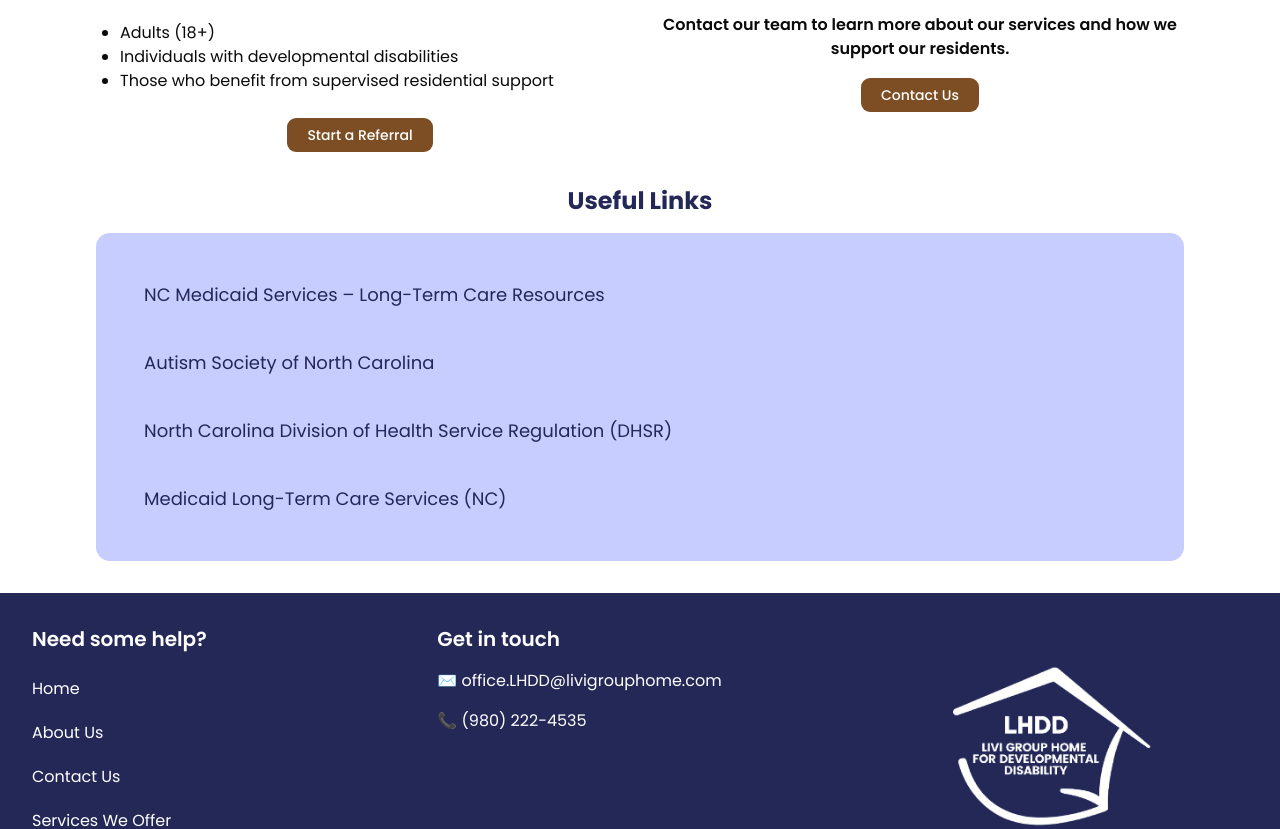
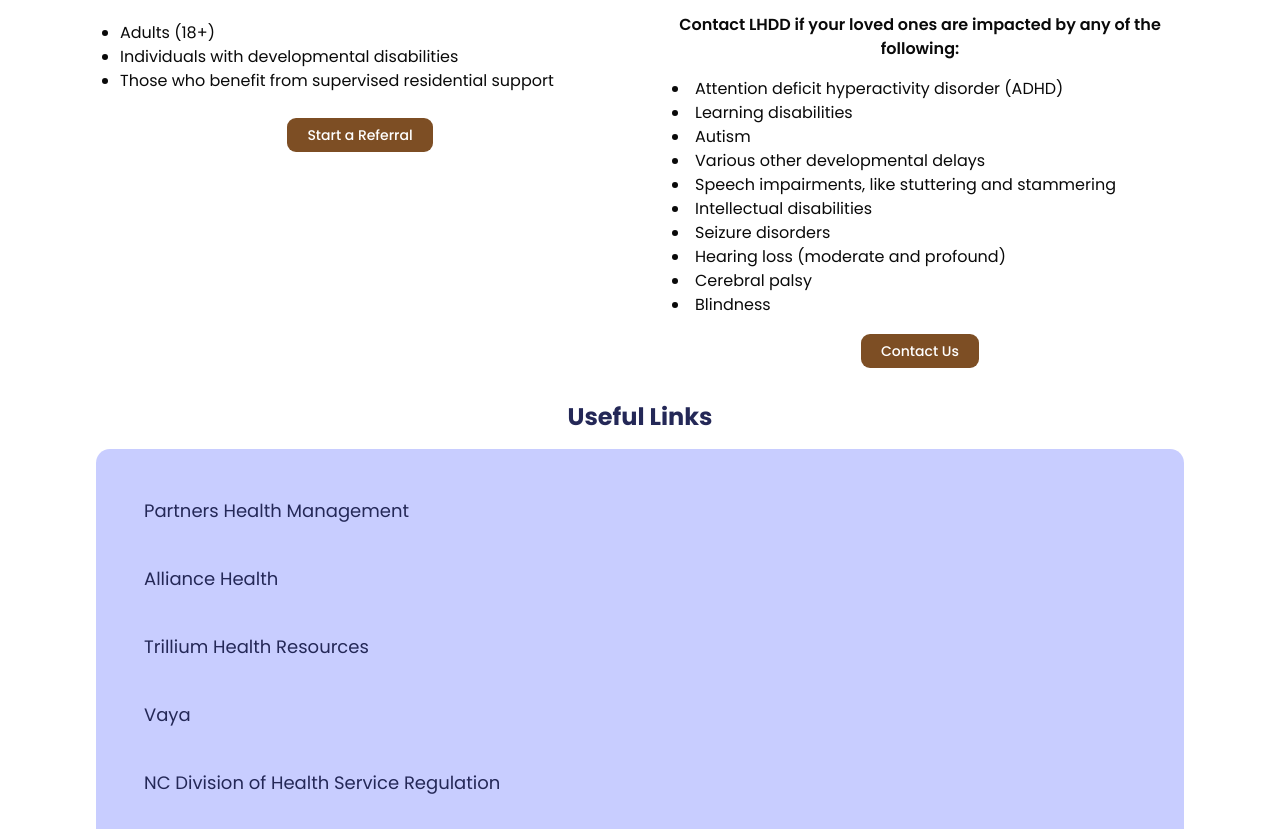
Before and after one commit to mfandohan05/lhdd-group-home, a React (Vite) app: page / in a window 1280 px wide. Shown: the part 2340-3169 px from the top of the page. Built offline with nearby package versions, Linux system fonts and the light colour scheme.

Commit message:
made minor tweaks, updated links

```diff
--- a/index.html
+++ b/index.html
@@ -9,7 +9,7 @@
     <link rel="preconnect" href="https://fonts.gstatic.com" crossorigin>
     <link href="https://fonts.googleapis.com/css2?family=Poppins:ital,wght@0,100;0,200;0,300;0,400;0,500;0,600;0,700;0,800;0,900;1,100;1,200;1,300;1,400;1,500;1,600;1,700;1,800;1,900&display=swap" rel="stylesheet">
   </head>
-  <body>
+  <body style="overflow-x: hidden;">
     <div id="root"></div>
     <script type="module" src="/src/main.jsx"></script>
   </body>
--- a/src/components/contact-us-page/ContactUsPageComponent.jsx
+++ b/src/components/contact-us-page/ContactUsPageComponent.jsx
@@ -35,8 +35,8 @@ function ContactUsPageComponent() {
                     We’re here to answer your questions and help you get started.
                 </SimpleParagraphComponent>
                 <div className="flex flex-col md:flex flex-col gap-2 md:items-center">
-                    <a href="mailto:office.LHDD@livigrouphome.com" className="text-sm">✉️ office.LHDD@livigrouphome.com</a>
-                    <a href="tel:(980) 222-4535" className="text-sm">📞 (980) 222-4535</a>
+                    <a href="mailto:office.LHDD@livigrouphome.com" className="text-sm hover:underline">✉️ office.LHDD@livigrouphome.com</a>
+                    <a href="tel:(980) 222-4535" className="text-sm hover:underline">📞 (980) 222-4535</a>
                 </div>
 
             </div>
--- a/src/components/footer/FooterComponent.jsx
+++ b/src/components/footer/FooterComponent.jsx
@@ -7,11 +7,11 @@ function FooterComponent() {
                 <div className="">
                     <div className="text-white text-xl font-semibold">Need some help?</div>
                     <ul className="text-white mt-6 font-base text-base flex flex-col gap-5">
-                        <li><Link to="/">Home</Link></li>
-                        <li><Link to="/about">About Us</Link></li>
-                        <li><Link to="/contact">Contact Us</Link></li>
-                        <li><Link to="/services">Services We Offer</Link></li>
-                        <li><Link to="/referrals">Referrals</Link></li>
+                        <li><Link to="/" className="hover:text-blue-300">Home</Link></li>
+                        <li><Link to="/about" className="hover:text-blue-300">About Us</Link></li>
+                        <li><Link to="/contact" className="hover:text-blue-300">Contact Us</Link></li>
+                        <li><Link to="/services" className="hover:text-blue-300">Services We Offer</Link></li>
+                        <li><Link to="/referrals" className="hover:text-blue-300">Referrals</Link></li>
                     </ul>
                 </div>
                 <div className="flex flex-col gap-4">
--- a/src/components/header/HeaderComponent.jsx
+++ b/src/components/header/HeaderComponent.jsx
@@ -53,11 +53,11 @@ function HeaderComponent() {
             </Sheet>
             <div>
                 <nav className="hidden lg:flex text-white text-base space-x-4">
-                    <Link to="/">Home</Link>
-                    <Link to="/about">About Us</Link>
-                    <Link to="/contact">Contact Us</Link>
-                    <Link to="/services">Services We Offer</Link>
-                    <Link to="/referrals">Referrals</Link>
+                    <Link to="/" className="hover:text-blue-300">Home</Link>
+                    <Link to="/about" className="hover:text-blue-300">About Us</Link>
+                    <Link to="/contact" className="hover:text-blue-300">Contact Us</Link>
+                    <Link to="/services" className="hover:text-blue-300">Services We Offer</Link>
+                    <Link to="/referrals" className="hover:text-blue-300">Referrals</Link>
                 </nav>
             </div>
         </header>
--- a/src/components/home-page/HomePageCTAComponent.jsx
+++ b/src/components/home-page/HomePageCTAComponent.jsx
@@ -17,7 +17,20 @@ function HomePageCTAComponent() {
             </div>
             <div>
                 <SectionHeaderComponent text="Looking for care for a loved one?" />
-                <p className="font-semibold text-center text-base">Contact our team to learn more about our services and how we support our residents.</p>
+                <p className="font-semibold text-center text-base">Contact LHDD if your loved ones are impacted by any of the following:</p>
+                <ul className="list-inside list-disc m-4">
+                    <li>Attention deficit hyperactivity disorder (ADHD)</li>
+                    <li>Learning disabilities</li>
+                    <li>Autism</li>
+                    <li>Various other developmental delays</li>
+                    <li>Speech impairments, like stuttering and stammering</li>
+                    <li>Intellectual disabilities</li>
+                    <li>Seizure disorders</li>
+                    <li>Hearing loss (moderate and profound)</li>
+                    <li>Cerebral palsy</li>
+                    <li>Blindness</li>
+                </ul>
+
                 <Link to="/contact">
                     <PrimaryButtonComponent text="Contact Us" />
                 </Link>
--- a/src/components/home-page/UsefulLinksSectionComponent.jsx
+++ b/src/components/home-page/UsefulLinksSectionComponent.jsx
@@ -1,29 +1,33 @@
 import SectionHeaderComponent from "../global/SectionHeaderComponent";
 const links = [
     {
-        linkText: "NC Medicaid Services – Long-Term Care Resources",
-        linkSrc: "https://www.example.com/link1"
+        linkText: "Partners Health Management",
+        linkSrc: "https://www.partnersbhm.org"
     },
     {
-        linkText: "Autism Society of North Carolina",
-        linkSrc: "https://www.example.com/link2"
+        linkText: "Alliance Health",
+        linkSrc: "https://www.alliancehealthplan.org/"
     },
     {
-        linkText: "North Carolina Division of Health Service Regulation (DHSR)",
-        linkSrc: "https://www.example.com/link3"
+        linkText: "Trillium Health Resources",
+        linkSrc: "https://www.trilliumhealthresources.org"
     },
     {
-        linkText: "Medicaid Long-Term Care Services (NC)",
-        linkSrc: "https://www.example.com/link4"
+        linkText: "Vaya",
+        linkSrc: "https://www.vayahealth.com"
+    },
+    {
+        linkText: "NC Division of Health Service Regulation",
+        linkSrc: "https://info.ncdhhs.gov/dhsr/"
     }
 ]
 function UsefulLinksSectionComponent() {
     return (
         <div className="my-8">
             <SectionHeaderComponent text="Useful Links" />
-            <div className="flex flex-col items-center gap-10 bg-[#C8CDFF] rounded-xl p-12 w-[85vw] mx-auto lg:items-start max-w-[1440px]">
+            <div className="flex flex-col items-center gap-10 bg-[#C8CDFF] rounded-xl p-12 w-[85vw] mx-auto md:items-start lg:items-start max-w-[1440px]">
                 {links.map((link, index) => (
-                    <a key={index} href={link.linkSrc} className="text-primary font-base text-lg hover:underline">
+                    <a key={index} href={link.linkSrc} className="text-center text-primary font-base text-lg hover:underline md:text-left">
                         {link.linkText}
                     </a>
                 ))}
--- a/src/components/referrals-page/ReferralsPageComponent.jsx
+++ b/src/components/referrals-page/ReferralsPageComponent.jsx
@@ -49,7 +49,7 @@ function ReferralsPageComponent() {
             </div>
             <div>
                 <SectionHeaderComponent text="Who We Serve (Eligibility)" className="mb-6 mt-8 mx-6" />
-                <SimpleParagraphComponent className='text-left'>
+                <SimpleParagraphComponent className='text-left md:text-center w-auto'>
                     LHDD serves adults (18+) with developmental disabilities who benefit from a structured, supportive residential environment with supervision and personalized care.
                 </SimpleParagraphComponent>
             </div>
```
